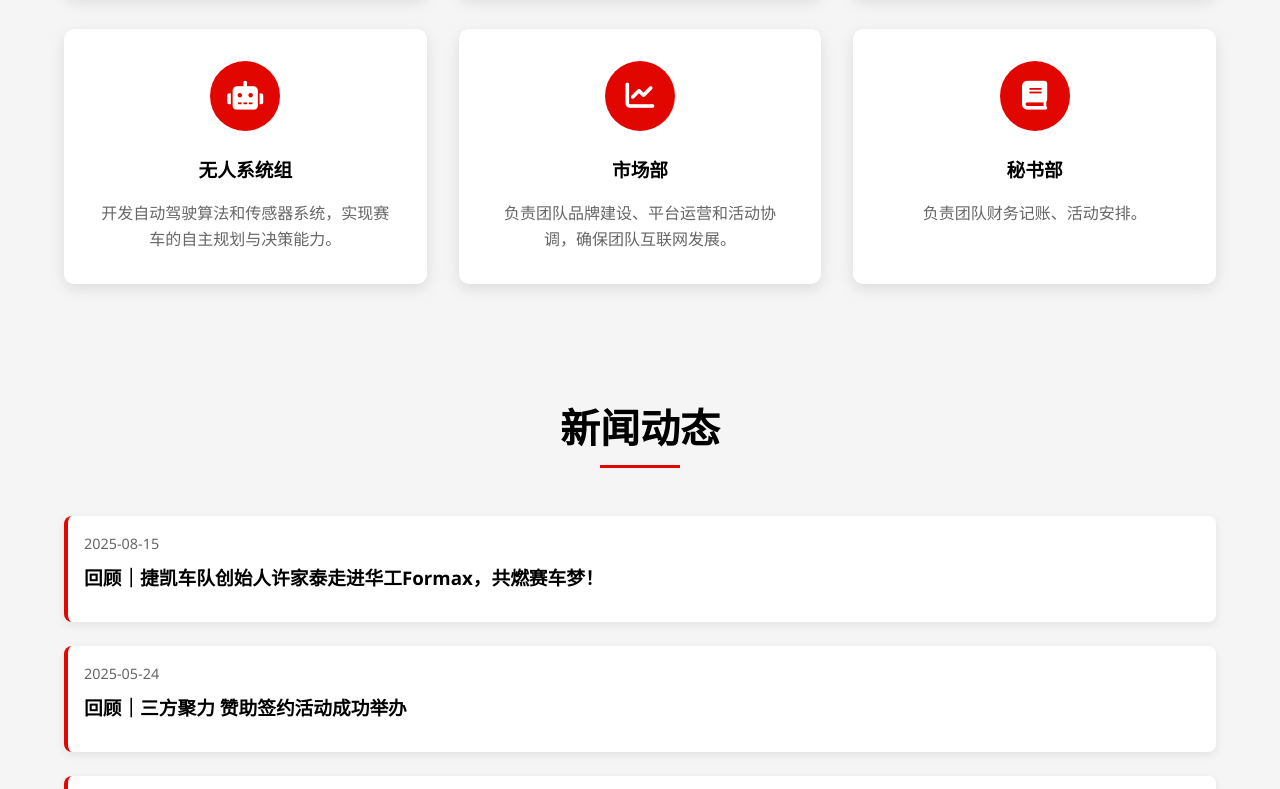
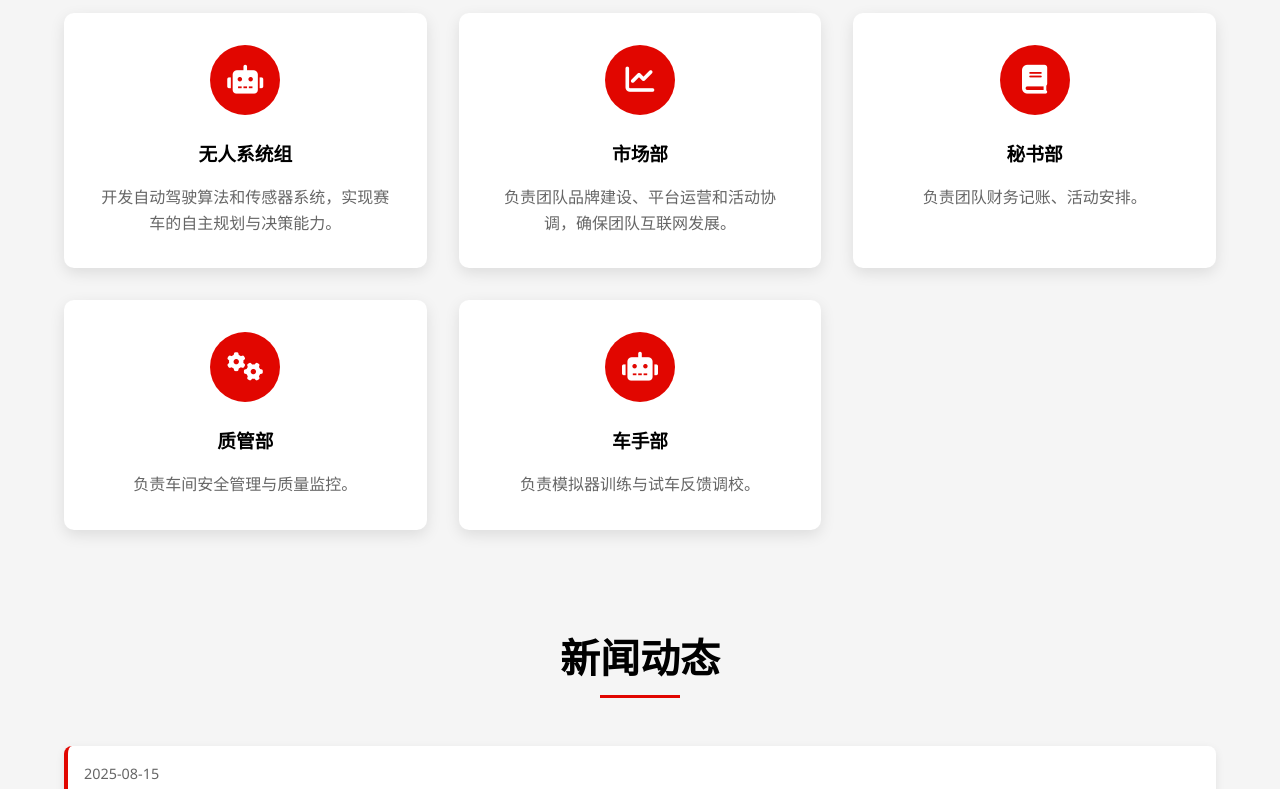
Before and after one commit to Hinahayata0224/formaxracingpages, a plain HTML site: page index.html in a window 1280 px wide. Shown: the part 4015-4804 px from the top of the page. Drawn offline with Linux system fonts and the light colour scheme.

Commit message:
增加质管部及车手部内容

```diff
--- a/index.html
+++ b/index.html
@@ -481,7 +481,7 @@
 		/* 团队分组样式 */
 		.groups {
 			background-color: var(--light-gray);
-			padding: 5rem 0;
+			padding: 4rem 0;
 		}
 
 		.group-container {
@@ -1244,6 +1244,20 @@
 					<h3>秘书部</h3>
 					<p>负责团队财务记账、活动安排。</p>
 				</div>
+				<div class="group-card">
+					<div class="group-icon">
+						<i class="fas fa-cogs"></i>
+					</div>
+					<h3>质管部</h3>
+					<p>负责车间安全管理与质量监控。</p>
+				</div>
+				<div class="group-card">
+					<div class="group-icon">
+						<i class="fas fa-robot"></i>
+					</div>
+					<h3>车手部</h3>
+					<p>负责模拟器训练与试车反馈调校。</p>
+				</div>
 			</div>
 		</div>
 	</section>
```
